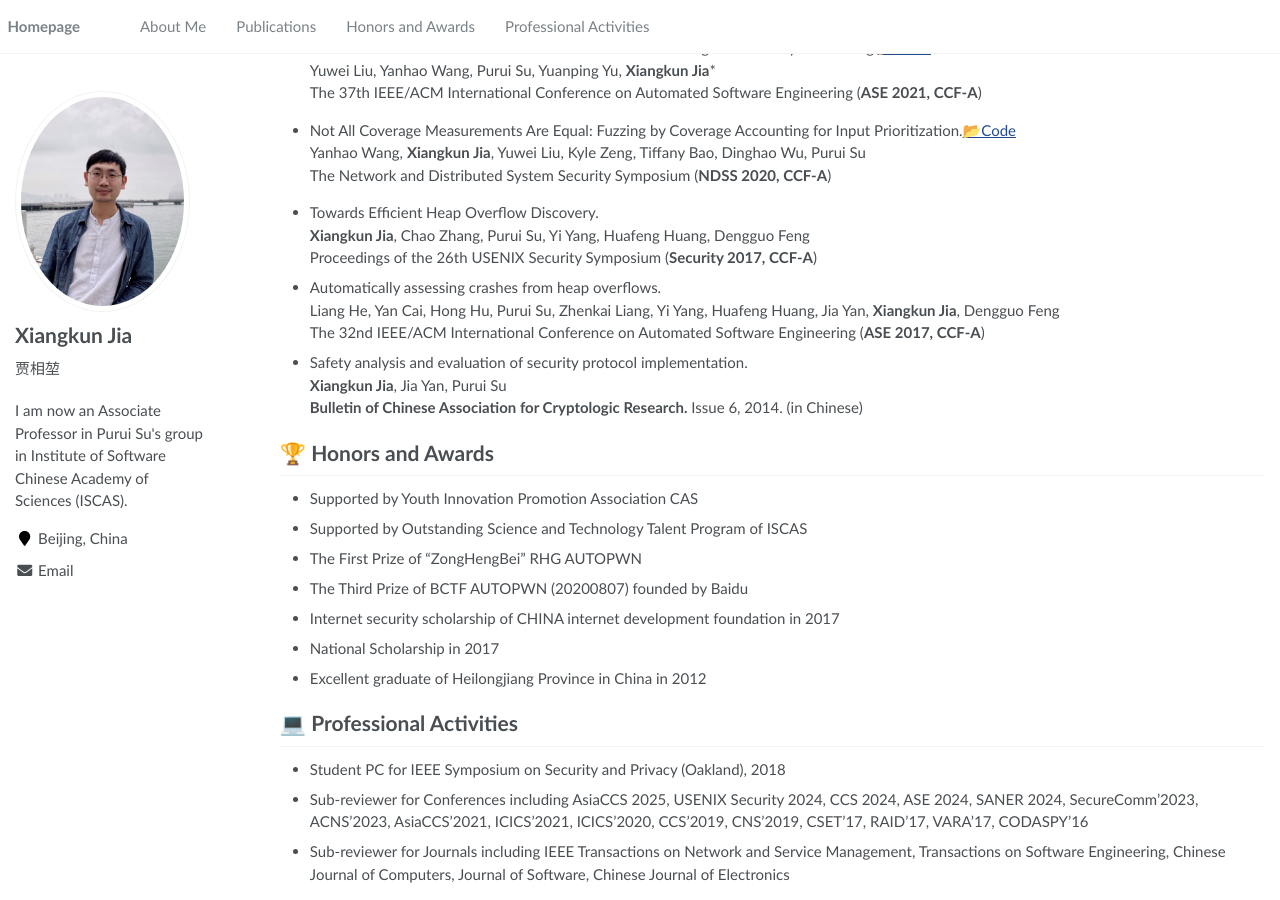
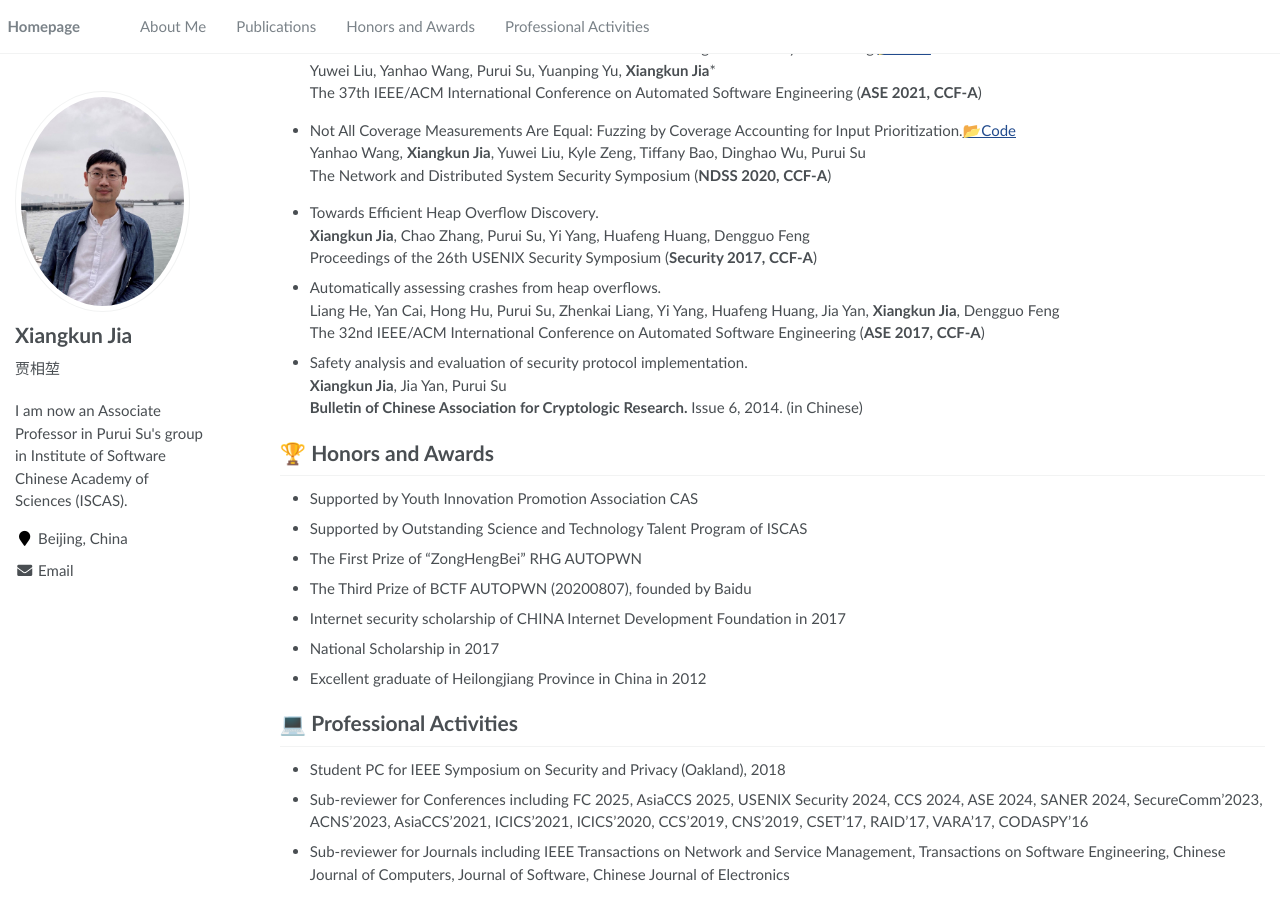
Before and after one commit to ajax4sec/ajax4sec.github.io, a Jekyll site: the page built from _pages/about.md, in a window 1280 px wide and 900 px high, scrolled down 948 px. Built offline with Jekyll 4.4.1, drawn with Linux system fonts in a browser that asks for light colours.

Commit message:
Update about.md

```diff
--- a/_pages/about.md
+++ b/_pages/about.md
@@ -105,13 +105,13 @@
 - Supported by Youth Innovation Promotion Association CAS
 - Supported by Outstanding Science and Technology Talent Program of ISCAS
 - The First Prize of "ZongHengBei" RHG AUTOPWN
-- The Third Prize of BCTF AUTOPWN (20200807) founded by Baidu
-- Internet security scholarship of CHINA internet development foundation in 2017
+- The Third Prize of BCTF AUTOPWN (20200807), founded by Baidu
+- Internet security scholarship of CHINA Internet Development Foundation in 2017
 - National Scholarship in 2017
 - Excellent graduate of Heilongjiang Province in China in 2012
 
 
 # 💻 Professional Activities
 - Student PC for IEEE Symposium on Security and Privacy (Oakland), 2018
-- Sub-reviewer for Conferences including AsiaCCS 2025, USENIX Security 2024, CCS 2024, ASE 2024, SANER 2024, SecureComm'2023, ACNS'2023, AsiaCCS'2021, ICICS'2021, ICICS'2020, CCS'2019, CNS'2019, CSET'17, RAID'17, VARA'17, CODASPY'16
+- Sub-reviewer for Conferences including FC 2025, AsiaCCS 2025, USENIX Security 2024, CCS 2024, ASE 2024, SANER 2024, SecureComm'2023, ACNS'2023, AsiaCCS'2021, ICICS'2021, ICICS'2020, CCS'2019, CNS'2019, CSET'17, RAID'17, VARA'17, CODASPY'16
 - Sub-reviewer for Journals including IEEE Transactions on Network and Service Management, Transactions on Software Engineering, Chinese Journal of Computers, Journal of Software, Chinese Journal of Electronics
```
